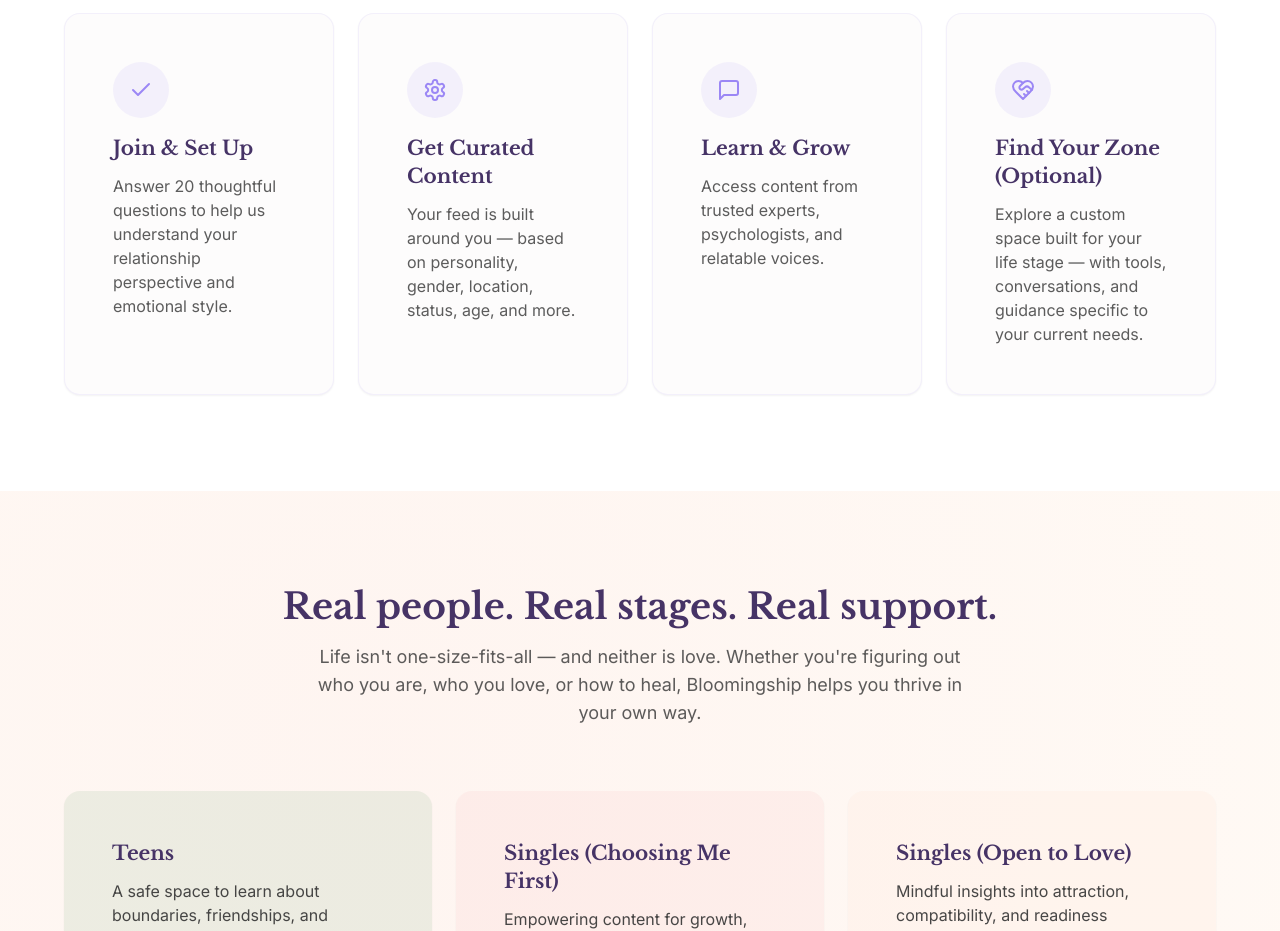
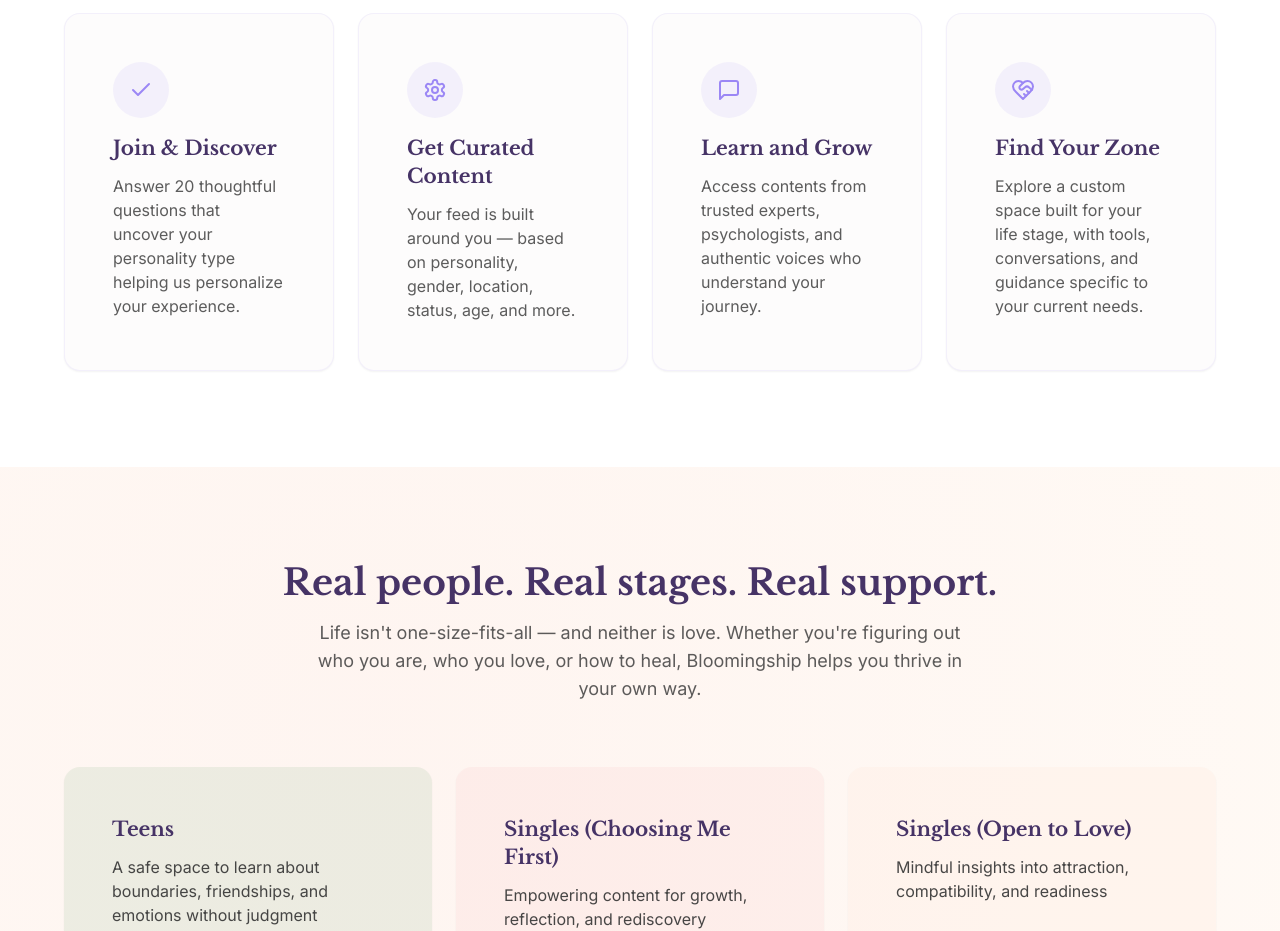
Before and after one commit to Rukky-baby/blooming-path-design, a React (Vite) app: page / in a window 1280 px wide. Shown: the part 960-1891 px from the top of the page. Built offline with nearby package versions, Linux system fonts and the light colour scheme.

Commit message:
Refactor HowItWorks section content
Updated the content within the HowItWorks section to reflect the latest changes requested by the user.

```diff
--- a/src/components/HowItWorks.tsx
+++ b/src/components/HowItWorks.tsx
@@ -1,11 +1,10 @@
-
 import { Card, CardContent } from "@/components/ui/card";
 import { Check, HeartHandshake, Settings, MessageSquare } from "lucide-react";
 
 const steps = [
   {
-    title: "Join & Set Up",
-    description: "Answer 20 thoughtful questions to help us understand your relationship perspective and emotional style.",
+    title: "Join & Discover",
+    description: "Answer 20 thoughtful questions that uncover your personality type helping us personalize your experience.",
     icon: <Check className="w-6 h-6 text-bloom-purple" />,
   },
   {
@@ -14,13 +13,13 @@ const steps = [
     icon: <Settings className="w-6 h-6 text-bloom-purple" />,
   },
   {
-    title: "Learn & Grow",
-    description: "Access content from trusted experts, psychologists, and relatable voices.",
+    title: "Learn and Grow",
+    description: "Access contents from trusted experts, psychologists, and authentic voices who understand your journey.",
     icon: <MessageSquare className="w-6 h-6 text-bloom-purple" />,
   },
   {
-    title: "Find Your Zone (Optional)",
-    description: "Explore a custom space built for your life stage — with tools, conversations, and guidance specific to your current needs.",
+    title: "Find Your Zone",
+    description: "Explore a custom space built for your life stage, with tools, conversations, and guidance specific to your current needs.",
     icon: <HeartHandshake className="w-6 h-6 text-bloom-purple" />,
   },
 ];
```
